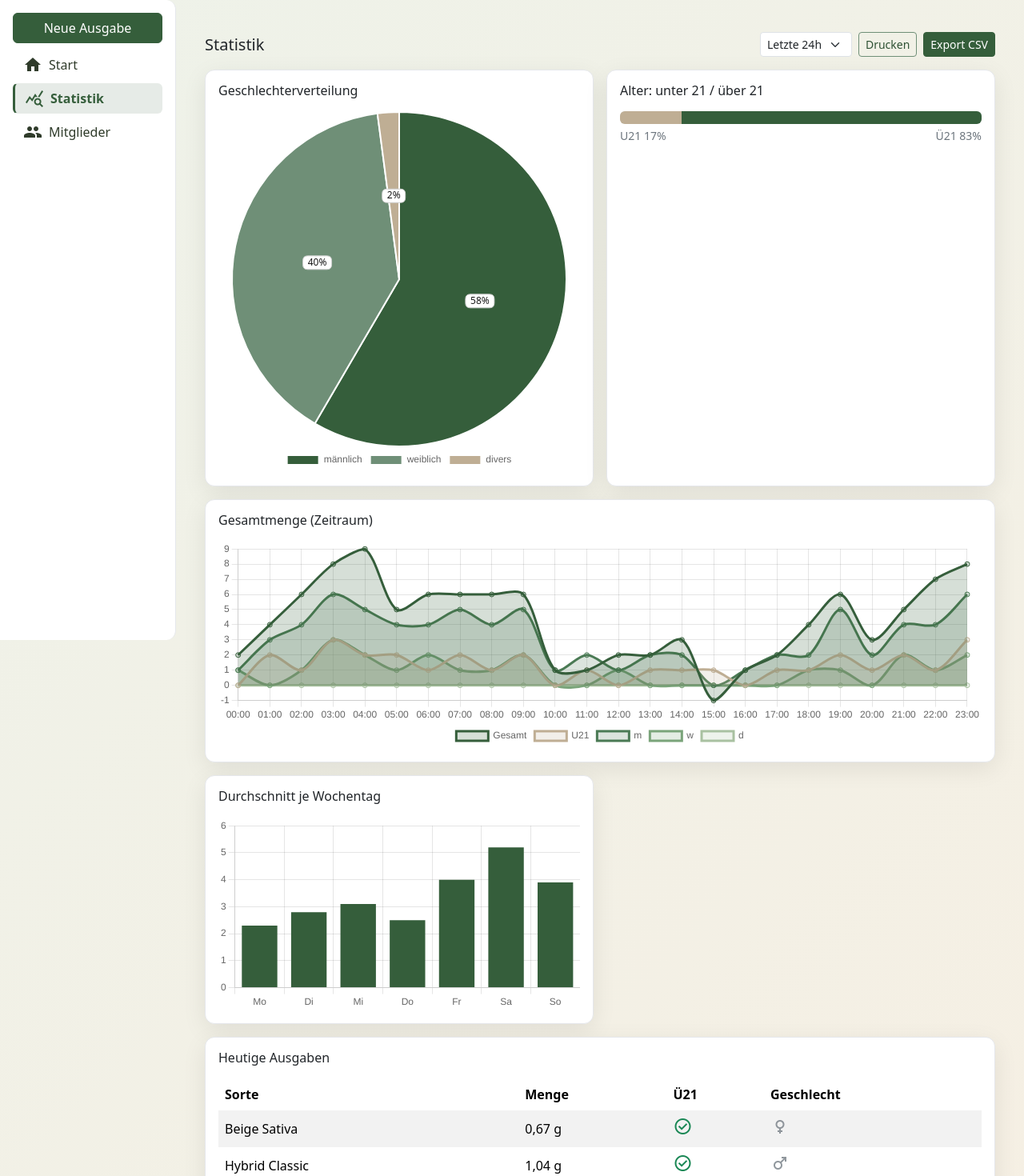
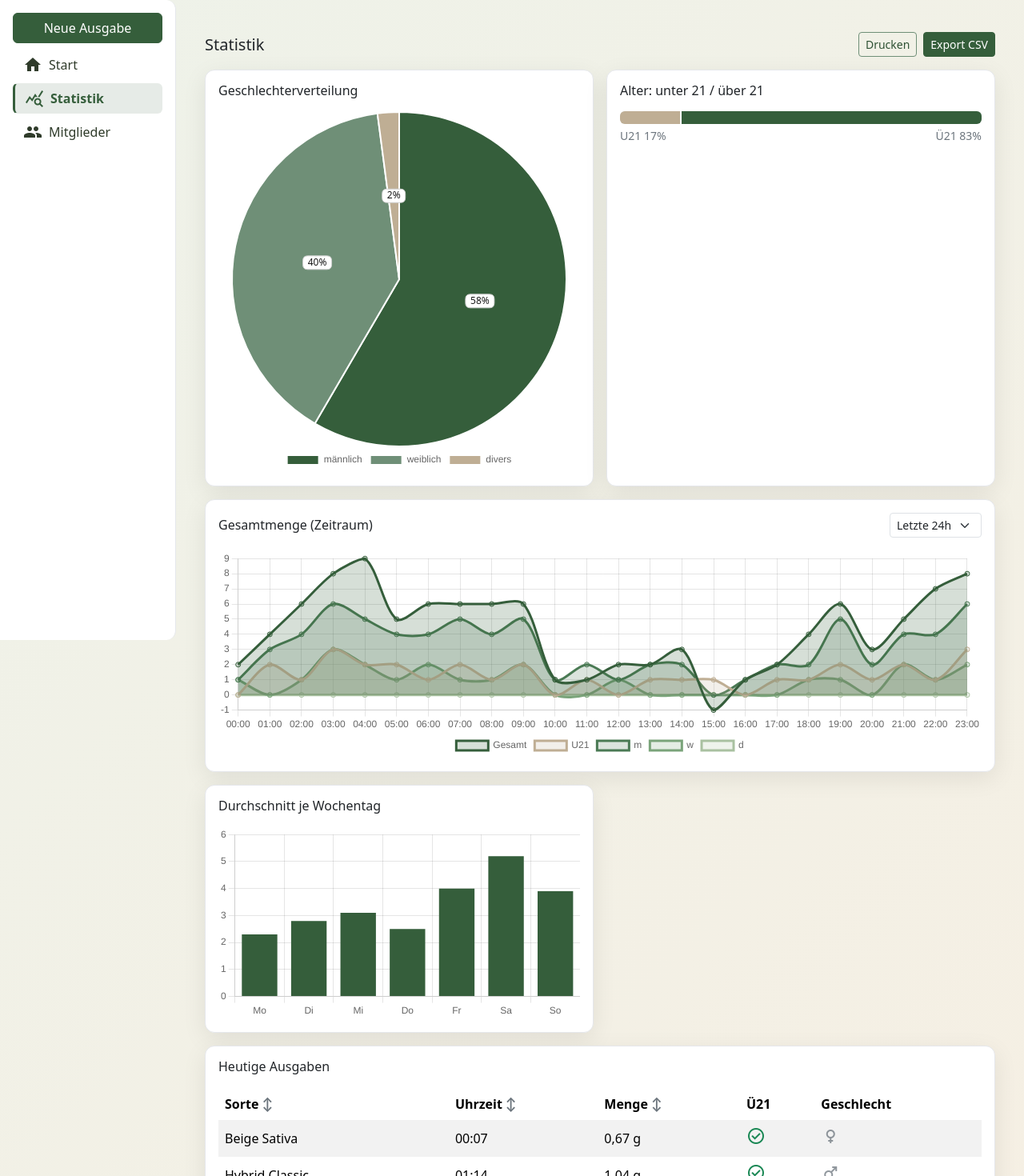
Before and after one commit to BlackHawk1912/CSC-Verwaltung, a React (Vite) app: page / in a window 1280 px wide. Shown: the top 1470 px of the page at 80% size. Built offline with nearby package versions, Linux system fonts and the light colour scheme.

Commit message:
feinschliff

```diff
--- a/src/App.css
+++ b/src/App.css
@@ -154,6 +154,13 @@ body {
   --bs-btn-border-color: var(--moss-400);
   --bs-btn-hover-bg: rgba(47, 82, 52, 0.08);
   --bs-btn-hover-border-color: var(--moss-600);
+  --bs-btn-hover-color: var(--moss-600); /* keep text dark for contrast on beige/hover bg */
+  --bs-btn-active-color: var(--moss-600);
+}
+
+/* Progress bars: white inner separators between stacked segments */
+.progress .progress-bar.separator-right {
+  box-shadow: inset -2px 0 0 #ffffff;
 }
 
 /* Stepper buttons small variant matching theme */
@@ -204,9 +211,10 @@ body {
   gap: 6px;
 }
 .ratio-bar {
-  height: 6px;
+  height: 12px; /* doubled thickness */
   border-radius: 999px;
   background: #e5e7eb;
+  border: 1px solid #ffffff; /* white border for clearer separation */
 }
 .ratio-bar.thc { background: var(--moss-600); }
 .ratio-bar.cbd { background: var(--beige-500); }
--- a/src/components/molecules/strain-card.tsx
+++ b/src/components/molecules/strain-card.tsx
@@ -179,7 +179,7 @@ export const StrainCard: React.FC<StrainCardProps> = ({
               style={{
                 gridTemplateColumns: `${thcPct}% ${cbdPct}%`,
                 gap: 0,
-                height: 8,
+                height: 12,
               }}
             >
               <div
--- a/src/components/table/simple-table.tsx
+++ b/src/components/table/simple-table.tsx
@@ -1,5 +1,6 @@
-import type { ColumnDef } from '@tanstack/react-table'
-import { flexRender, getCoreRowModel, useReactTable } from '@tanstack/react-table'
+import type { ColumnDef, SortingState } from '@tanstack/react-table'
+import { flexRender, getCoreRowModel, getSortedRowModel, useReactTable } from '@tanstack/react-table'
+import { useState } from 'react'
 import type { CSSProperties, UIEvent } from 'react'
 
 export type SimpleTableProps<T> = {
@@ -12,10 +13,14 @@ export type SimpleTableProps<T> = {
 }
 
 export function SimpleTable<T>({ data, columns, containerStyle, containerClassName, onContainerScroll, onContainerRef }: SimpleTableProps<T>) {
+  const [sorting, setSorting] = useState<SortingState>([])
   const table = useReactTable<T>({
     data: data as T[],
     columns: columns as ColumnDef<T, unknown>[],
+    state: { sorting },
+    onSortingChange: setSorting,
     getCoreRowModel: getCoreRowModel(),
+    getSortedRowModel: getSortedRowModel(),
   })
 
   return (
@@ -29,9 +34,27 @@ export function SimpleTable<T>({ data, columns, containerStyle, containerClassNa
         <thead>
           {table.getHeaderGroups().map((hg) => (
             <tr key={hg.id}>
-              {hg.headers.map((h) => (
-                <th key={h.id}>{h.isPlaceholder ? null : flexRender(h.column.columnDef.header, h.getContext())}</th>
-              ))}
+              {hg.headers.map((h) => {
+                const sorted = h.column.getIsSorted()
+                const isSortable = h.column.getCanSort?.() ?? true
+                return (
+                  <th
+                    key={h.id}
+                    role={isSortable ? 'button' : undefined}
+                    onClick={isSortable ? h.column.getToggleSortingHandler() : undefined}
+                    style={{ cursor: isSortable ? 'pointer' : undefined, userSelect: 'none', whiteSpace: 'nowrap' }}
+                    aria-sort={sorted === 'asc' ? 'ascending' : sorted === 'desc' ? 'descending' : 'none'}
+                    title={isSortable ? 'Spalte sortieren' : undefined}
+                  >
+                    <span>{h.isPlaceholder ? null : flexRender(h.column.columnDef.header, h.getContext())}</span>
+                    {isSortable && (
+                      <span className="ms-1 text-secondary" aria-hidden="true">
+                        {sorted === 'asc' ? '▲' : sorted === 'desc' ? '▼' : '↕'}
+                      </span>
+                    )}
+                  </th>
+                )
+              })}
             </tr>
           ))}
         </thead>
--- a/src/pages/statistik-page.tsx
+++ b/src/pages/statistik-page.tsx
@@ -22,10 +22,13 @@ const mockToday: readonly Disbursement[] = (() => {
     const s = strains[i % strains.length]
     const g = genderCycle[i % genderCycle.length]
     const grams = Number(((i * 0.37) % 3 + 0.3).toFixed(2))
+    const hour = String((i - 1) % 24).padStart(2, '0')
+    const minute = String((i * 7) % 60).padStart(2, '0')
     rows.push({
       id: String(i),
       strainId: `s-${(i % strains.length) + 1}`,
       strainName: s,
+      time: `${hour}:${minute}`,
       grams,
       over21: i % 5 !== 0,
       gender: g,
@@ -84,6 +87,22 @@ export const StatistikPage: React.FC = () => {
 
   const weekdayAverages = useMemo(() => [2.3, 2.8, 3.1, 2.5, 4.0, 5.2, 3.9], [])
 
+  // Memoize chart props so they remain referentially stable across unrelated rerenders (e.g., modal open/close)
+  const pieLabels = useMemo(() => ['männlich', 'weiblich', 'divers'] as const, [])
+  const pieValues = useMemo(() => [genderCounts.m, genderCounts.w, genderCounts.d] as const, [genderCounts])
+  const pieColors = useMemo(() => [moss, mossLight, beigeDark] as const, [])
+
+  const lineDatasets = useMemo(
+    () => [
+      { label: 'Gesamt', data: lineData.total, color: moss },
+      { label: 'U21', data: lineData.u21, color: beigeDark },
+      { label: 'm', data: lineData.mwdM, color: '#4a7a54' },
+      { label: 'w', data: lineData.mwdW, color: '#7aa47a' },
+      { label: 'd', data: lineData.mwdD, color: '#a9c1a1' },
+    ] as const,
+    [lineData]
+  )
+
   const onScroll = () => {
     const el = tableRef.current
     const wrap = fadeWrapRef.current
@@ -122,6 +141,7 @@ export const StatistikPage: React.FC = () => {
 
   const columns: readonly ColumnDef<Disbursement>[] = [
     { header: 'Sorte', accessorKey: 'strainName' },
+    { header: 'Uhrzeit', accessorKey: 'time' },
     {
       header: 'Menge',
       accessorKey: 'grams',
@@ -134,6 +154,7 @@ export const StatistikPage: React.FC = () => {
     {
       header: 'Ü21',
       accessorKey: 'over21',
+      enableSorting: false,
       cell: ({ getValue }: { getValue: () => unknown }) =>
         Boolean(getValue()) ? (
           <span className="material-symbols-outlined text-success" aria-label="Über 21">check_circle</span>
@@ -142,6 +163,7 @@ export const StatistikPage: React.FC = () => {
     {
       header: 'Geschlecht',
       accessorKey: 'gender',
+      enableSorting: false,
       cell: ({ getValue }: { getValue: () => unknown }) => {
         const g = String(getValue() ?? '') as Gender | ''
         const icon = g === 'm' ? 'male' : g === 'w' ? 'female' : g === 'd' ? 'transgender' : 'person'
@@ -161,8 +183,8 @@ export const StatistikPage: React.FC = () => {
 
   const exportCsv = () => {
     const rows = [
-      ['Sorte', 'Menge (g)', 'Ü21', 'm/w/d'],
-      ...mockToday.map((d) => [d.strainName, d.grams.toFixed(2), d.over21 ? 'Ja' : 'Nein', d.gender]),
+      ['Sorte', 'Uhrzeit', 'Menge (g)', 'Ü21', 'm/w/d'],
+      ...mockToday.map((d) => [d.strainName, d.time, d.grams.toFixed(2), d.over21 ? 'Ja' : 'Nein', d.gender]),
     ] as const
     const csv = rows
       .map((r) =>
@@ -188,15 +210,6 @@ export const StatistikPage: React.FC = () => {
       <div className="d-flex justify-content-between align-items-center">
         <h5 className="mb-0">Statistik</h5>
         <div className="d-flex align-items-center gap-2">
-          <select
-            className="form-select form-select-sm w-auto"
-            value={range}
-            onChange={(e) => setRange(e.target.value as '24h' | '7d' | '4w')}
-          >
-            <option value="24h">Letzte 24h</option>
-            <option value="7d">7 Tage</option>
-            <option value="4w">4 Wochen</option>
-          </select>
           <button className="btn btn-outline-secondary btn-sm" onClick={() => window.print()}>Drucken</button>
           <button className="btn btn-success btn-sm" onClick={exportCsv}>Export CSV</button>
         </div>
@@ -205,17 +218,13 @@ export const StatistikPage: React.FC = () => {
       <div className="stats-grid">
         <div className="glass-panel p-3 h-100">
           <h6 className="mb-3">Geschlechterverteilung</h6>
-          <PieChart
-            labels={['männlich', 'weiblich', 'divers']}
-            values={[genderCounts.m, genderCounts.w, genderCounts.d]}
-            colors={[moss, mossLight, beigeDark]}
-          />
+          <PieChart labels={pieLabels as unknown as string[]} values={pieValues} colors={pieColors as unknown as string[]} />
         </div>
 
         <div className="glass-panel p-3 h-100">
           <h6 className="mb-3">Alter: unter 21 / über 21</h6>
           <div className="progress" role="progressbar" aria-label="U21/Ü21">
-            <div className="progress-bar" style={{ width: `${over21.noPct}%`, backgroundColor: beigeDark }} />
+            <div className="progress-bar separator-right" style={{ width: `${over21.noPct}%`, backgroundColor: beigeDark }} />
             <div className="progress-bar" style={{ width: `${over21.yesPct}%`, backgroundColor: moss }} />
           </div>
           <div className="d-flex justify-content-between small text-secondary mt-1">
@@ -225,18 +234,20 @@ export const StatistikPage: React.FC = () => {
         </div>
 
         <div className="glass-panel p-3 span-2">
-          <h6 className="mb-3">Gesamtmenge (Zeitraum)</h6>
+          <div className="d-flex justify-content-between align-items-center mb-3">
+            <h6 className="mb-0">Gesamtmenge (Zeitraum)</h6>
+            <select
+              className="form-select form-select-sm w-auto"
+              value={range}
+              onChange={(e) => setRange(e.target.value as '24h' | '7d' | '4w')}
+            >
+              <option value="24h">Letzte 24h</option>
+              <option value="7d">7 Tage</option>
+              <option value="4w">4 Wochen</option>
+            </select>
+          </div>
           <div style={{ height: 260, minHeight: 200, maxHeight: 320 }}>
-            <LineChart
-              labels={lineData.labels}
-              datasets={[
-                { label: 'Gesamt', data: lineData.total, color: moss },
-                { label: 'U21', data: lineData.u21, color: beigeDark },
-                { label: 'm', data: lineData.mwdM, color: '#4a7a54' },
-                { label: 'w', data: lineData.mwdW, color: '#7aa47a' },
-                { label: 'd', data: lineData.mwdD, color: '#a9c1a1' },
-              ]}
-            />
+            <LineChart labels={lineData.labels} datasets={lineDatasets as unknown as { label: string; data: number[]; color: string }[]} />
           </div>
         </div>
 
--- a/src/types/domain.ts
+++ b/src/types/domain.ts
@@ -14,6 +14,7 @@ export type Disbursement = {
   readonly id: string
   readonly strainId: string
   readonly strainName: string
+  readonly time: string // HH:MM
   readonly grams: number
   readonly over21: boolean
   readonly gender: Gender
```
Also changed, not shown: 1 other file (tests, documents, lock files or other folders).
